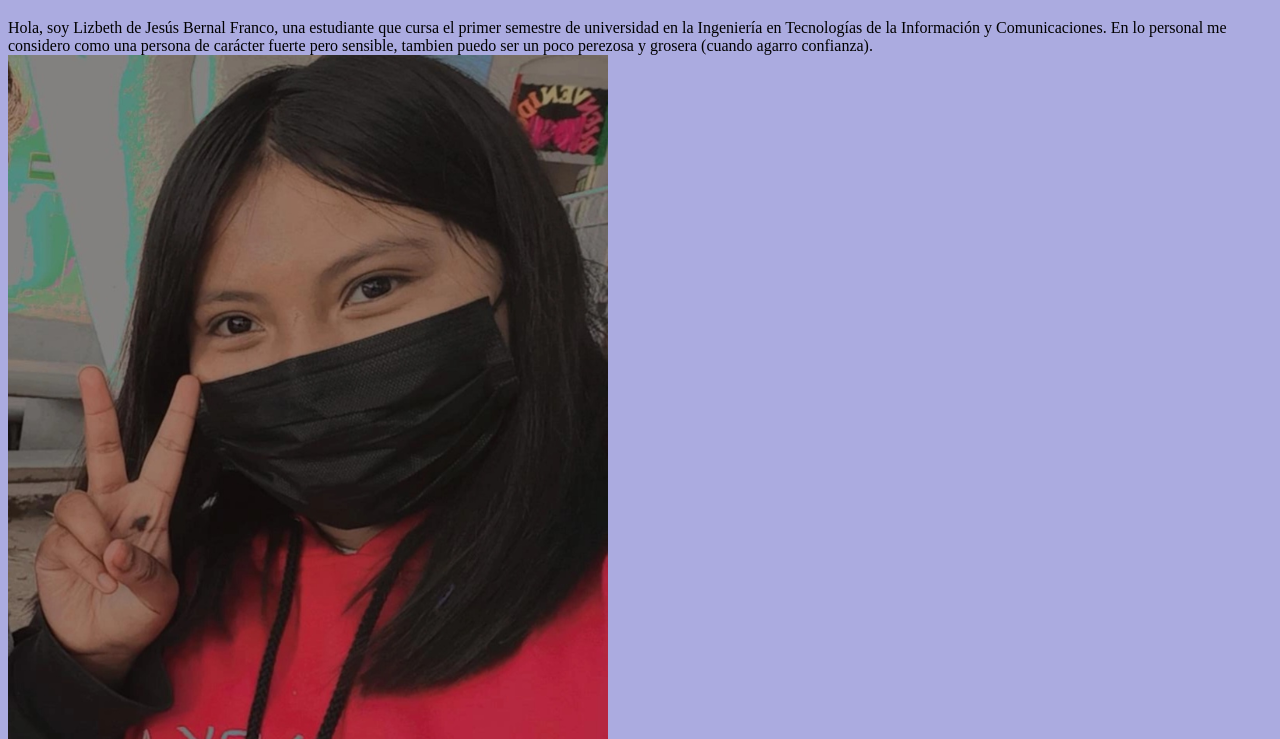
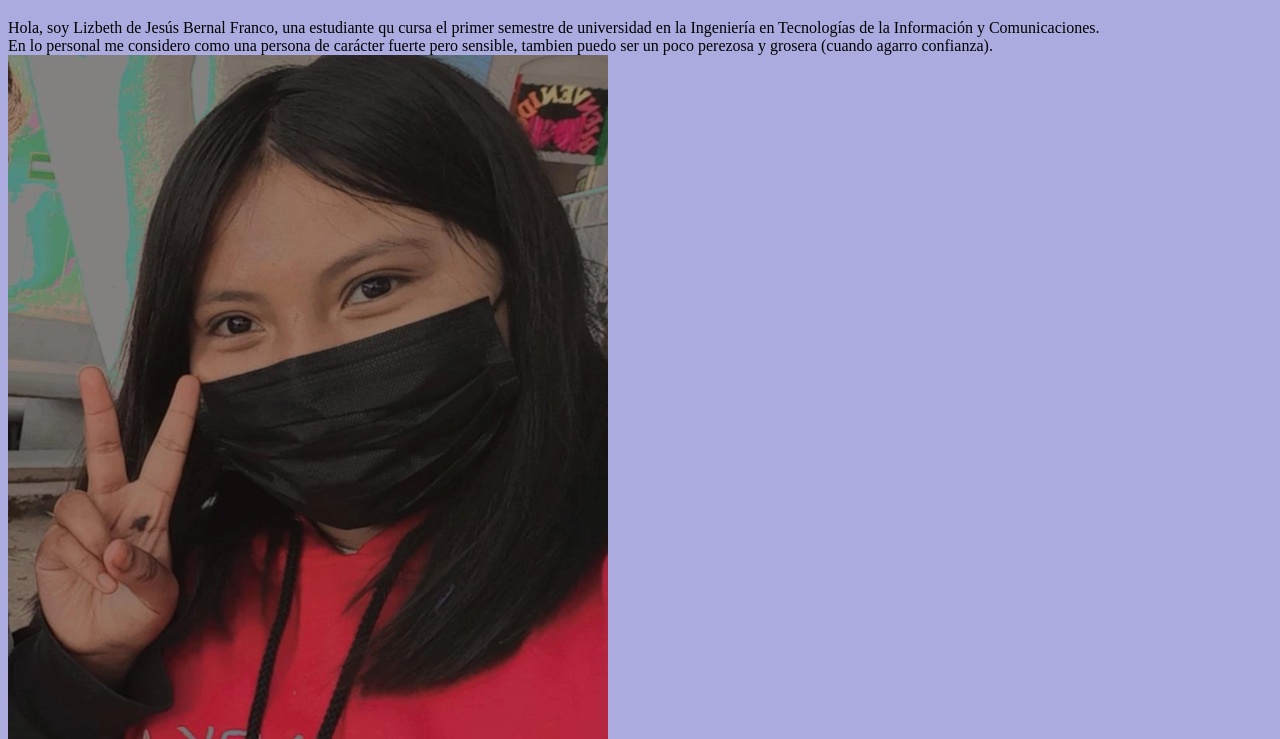
Before and after one commit to LizBernal/LizbethBernal.github.io, a plain HTML site: page index.html in a window 1280 px wide. Shown: the part 61-800 px from the top of the page. Drawn offline with Linux system fonts and the light colour scheme.

Commit message:
(Lizbeth de Jesus Bernal Franco) corregi un detalle de mi index.html

```diff
--- a/index.html
+++ b/index.html
@@ -9,23 +9,23 @@
 
 
     <h1 style="color: rgb(59, 59, 161);">¿Quien soy?</h1>
-    <p>Hola, soy Lizbeth de Jesús Bernal Franco, una estudiante que cursa el primer semestre de universidad en la Ingeniería en Tecnologías de la Información y Comunicaciones.
-    En lo personal me considero como una persona de carácter fuerte pero sensible, tambien puedo ser un poco perezosa y grosera (cuando agarro confianza).
+    <p>Hola, soy Lizbeth de Jesús Bernal Franco, una estudiante qu cursa el primer semestre de universidad en la Ingeniería en Tecnologías de la Información y Comunicaciones. <br>
+    En lo personal me considero como una persona de carácter fuerte pero sensible, tambien puedo ser un poco perezosa y grosera (cuando agarro confianza).<br>
 <img src="img/yo.jpg" alt="Esta soy yo hace un año, me encomtraba haciendo servicio" width="600">
     </p>
 
     <h1 style="color: rgb(59, 59, 161);">¿Por que estudio TIC'S?</h1>
-    <p>Por recomendación, al final del quinto semestre tenía que pensar en que universidad y carrera hiba estudiar, no podía irme lejos
-        a estudiar o quizás si pero no era recomendable y sostenible, asi que investigue en el Itsoeh las carreras que ofrecen, y la verdad solo
-        me interesó tres, despues nos invitaron a una conferencia en el Itoseh sobre la carrera de TIC'S y se me hizo tan interesante todo lo que mostraron
+    <p>Por recomendación, al final del quinto semestre tenía que pensar en que universidad y carrera hiba estudiar, no podía irme lejos <br>
+        a estudiar o quizás si pero no era recomendable y sostenible, asi que investigue en el Itsoeh las carreras que ofrecen, y la verdad solo <br>
+        me interesó tres, despues nos invitaron a una conferencia en el Itoseh sobre la carrera de TIC'S y se me hizo tan interesante todo lo que mostraron <br>
         que decide estudiarla. (No se a donde me meti, vengo de la especialidad Técnico en ofimática)
         <img src="img/WhatsApp Image 2023-10-25 at 2.08.23 AM.jpeg" alt="El taller que fuimos la vez que nos invitaron a ver la carrera" width="600">
     </p>
 
     <h1 style="color: rgb(59, 59, 161);">¿De dónde vengo?</h1>
-    <p>Vivo en el municipio Mixquiahula de Juárez, el nombre Mixquiahuala significa "lugar que rodea a los mesquites" o "lugar circundado de mezquites",
+    <p>Vivo en el municipio Mixquiahula de Juárez, el nombre Mixquiahuala significa "lugar que rodea a los mesquites" o "lugar circundado de mezquites", <br>
         y es llamado de Juárez en honor al presidente Benito Juárez García.
-        El municipio de Mixquiahuala de Juárez es uno de los ochenta y cuatro municipios que conforman el estado de Hidalgo, México.
+        El municipio de Mixquiahuala de Juárez es uno de los ochenta y cuatro municipios que conforman el estado de Hidalgo, México. <br>
 
 
     <img src="img/WhatsApp Image 2023-10-25 at 1.24.20 AM.jpeg" alt="Una foto del crucero de mi colonia" width="600">
--- /dev/null
+++ b/style.css
@@ -0,0 +1,57 @@
+body{
+    margin: center;
+    align-items: center;
+    background: rgb(45,253,77);
+    background: linear-gradient(0deg, rgba(45,253,77,1) 6%, rgba(114,217,255,1) 100%);
+    font-family: American Typewriter, calibri;
+    font-size: 2.5;
+    text-align: center;
+
+}
+h1{
+    color: #84020a;
+}
+
+.boton {
+      display: inline-block;
+      padding: 10px 20px;
+      background-color: #FFFFFF;
+      color: #000000;
+      text-decoration: none;
+      border: none;
+      border-radius: 5px;
+      font-size: 16px;
+      cursor: pointer;
+    }
+
+
+.image-container {
+      position: relative;
+      display: inline-block;
+    }
+
+    .image-container img {
+      display: block;
+      max-width: 100%;
+      position: absolute;
+      object-fit: cover;
+    }
+
+    .image-footer {
+      position: absolute;
+      bottom: 0;
+      left: 0;
+      width: 100%;
+      background-color: rgba(0, 0, 0, 0.7);
+      color: #fff;
+      padding: 5px;
+      text-align: center;
+    }
+
+    .image-container img:first-child {
+      z-index: 1;
+    }
+
+    .image-container img:last-child {
+      z-index: 2;
+    }
```
